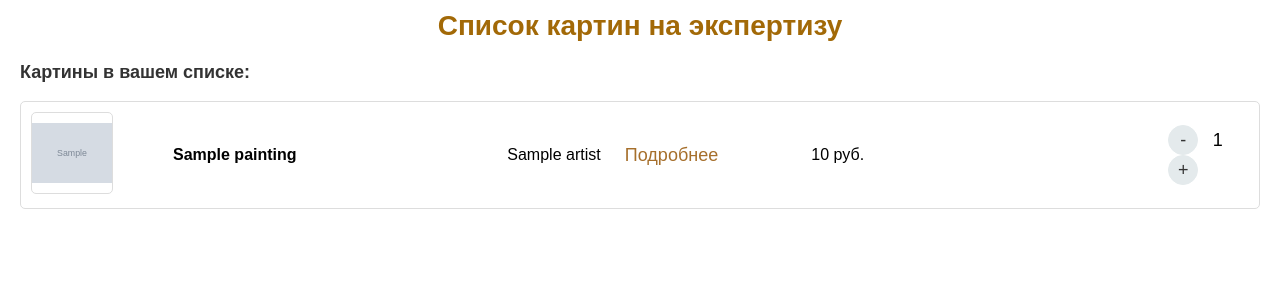
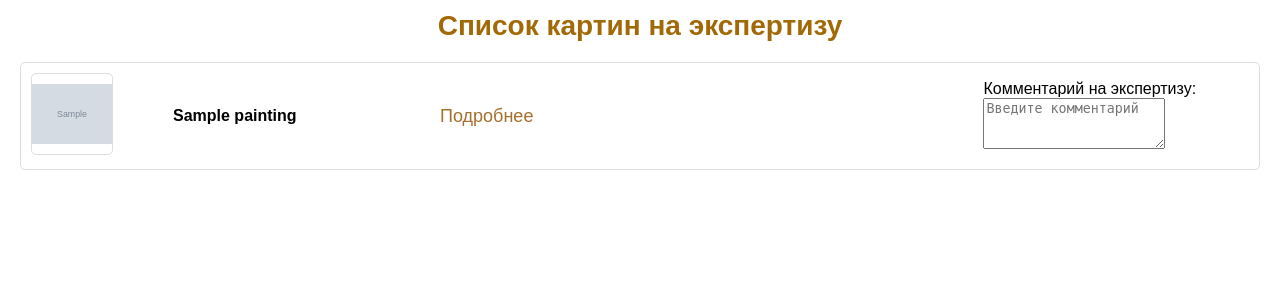
Before and after one commit to MrGorenkov/web-iu5-bmstu, a Django app: template backend/artwork/templates/order_summary.html in a window 1280 px wide. Shown: the part 90-390 px from the top of the page. Run offline with Django 5.2, Linux system fonts and the light colour scheme; the template is opened without the code that fills it: most values are stand-ins (such as "Sample title", 1, 10 or a date in 2020); grey boxes marked "Sample" are stand-in pictures.

Commit message:
Add files via upload

```diff
--- a/backend/artwork/templates/order_summary.html
+++ b/backend/artwork/templates/order_summary.html
@@ -1,4 +1,6 @@
 {% extends 'base.html' %}
+
+{% load static %}  <!-- Загрузите статические теги -->
 
 {% block title %}Сформированная заявка{% endblock %}
 
@@ -7,24 +9,23 @@
         <h1 class="order-title">Список картин на экспертизу</h1>
 
         <div class="order-details">
-            <h3>Картины в вашем списке:</h3>
+
 
             <div class="order-items">
                 {% for painting in data %}
                 <div class="order-item">
                     <div class="item-image">
+                        <!-- Предполагаем, что путь к изображению формируется из id -->
                         <img src="{{ painting.img_path }}" alt="{{ painting.title }}" class="painting-img">
                     </div>
                     <div class="item-details">
                         <h5>{{ painting.title }}</h5>
-                        <p class="item-artist">{{ painting.artist }}</p>
-                        <p class="item-price">{{ painting.price }} руб.</p>
+
                         <a href="{% url 'painting_detail' painting.id %}" class="item-more">Подробнее</a>
                     </div>
-                    <div class="item-quantity">
-                        <button class="qty-btn">-</button>
-                        <span>1</span>
-                        <button class="qty-btn">+</button>
+                    <div class="item-comment">
+                        <label for="comment_{{ painting.id }}">Комментарий на экспертизу:</label>
+                        <textarea id="comment_{{ painting.id }}" name="comment_{{ painting.id }}" rows="3" placeholder="Введите комментарий"></textarea>
                     </div>
                 </div>
                 {% endfor %}
```
Also changed, not shown: backend/artwork/templates/painting_detail.html (+9 -7 lines), backend/artwork/templates/paintings_list.html (+16 -6 lines).
